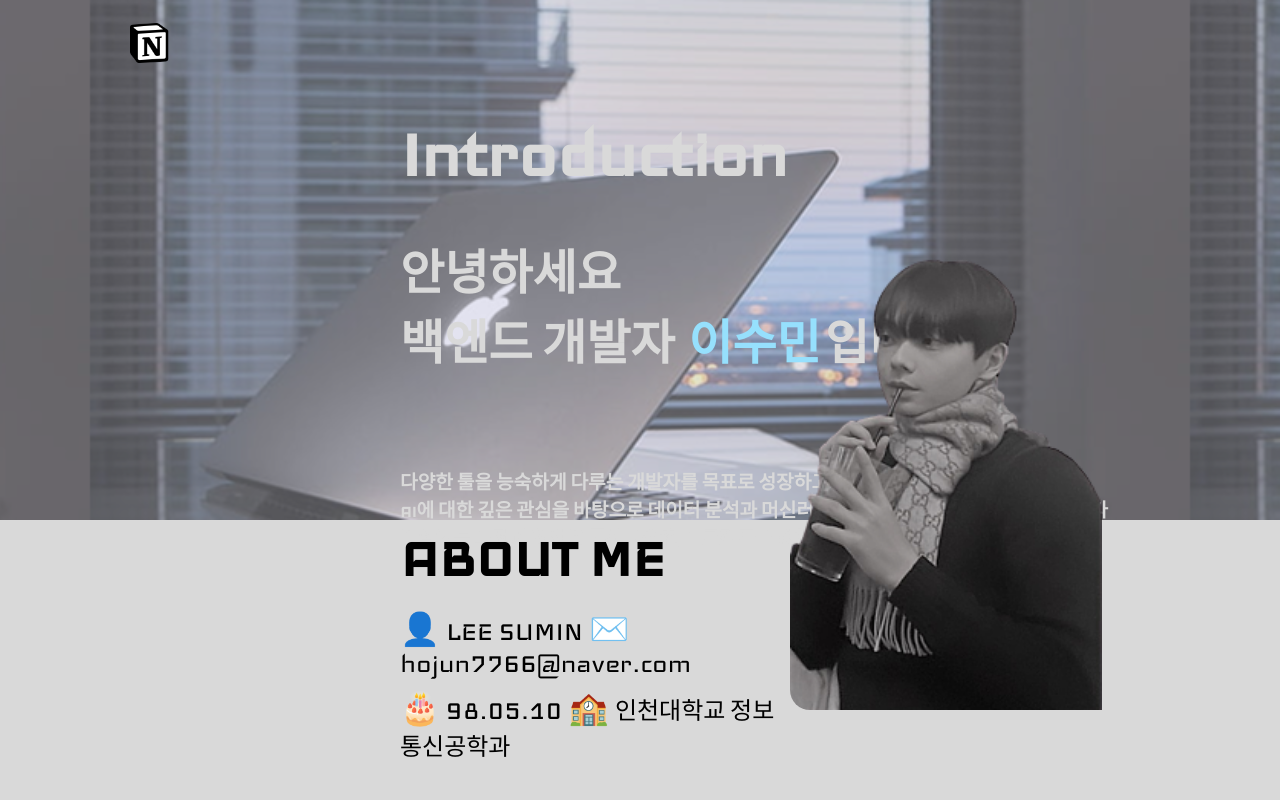
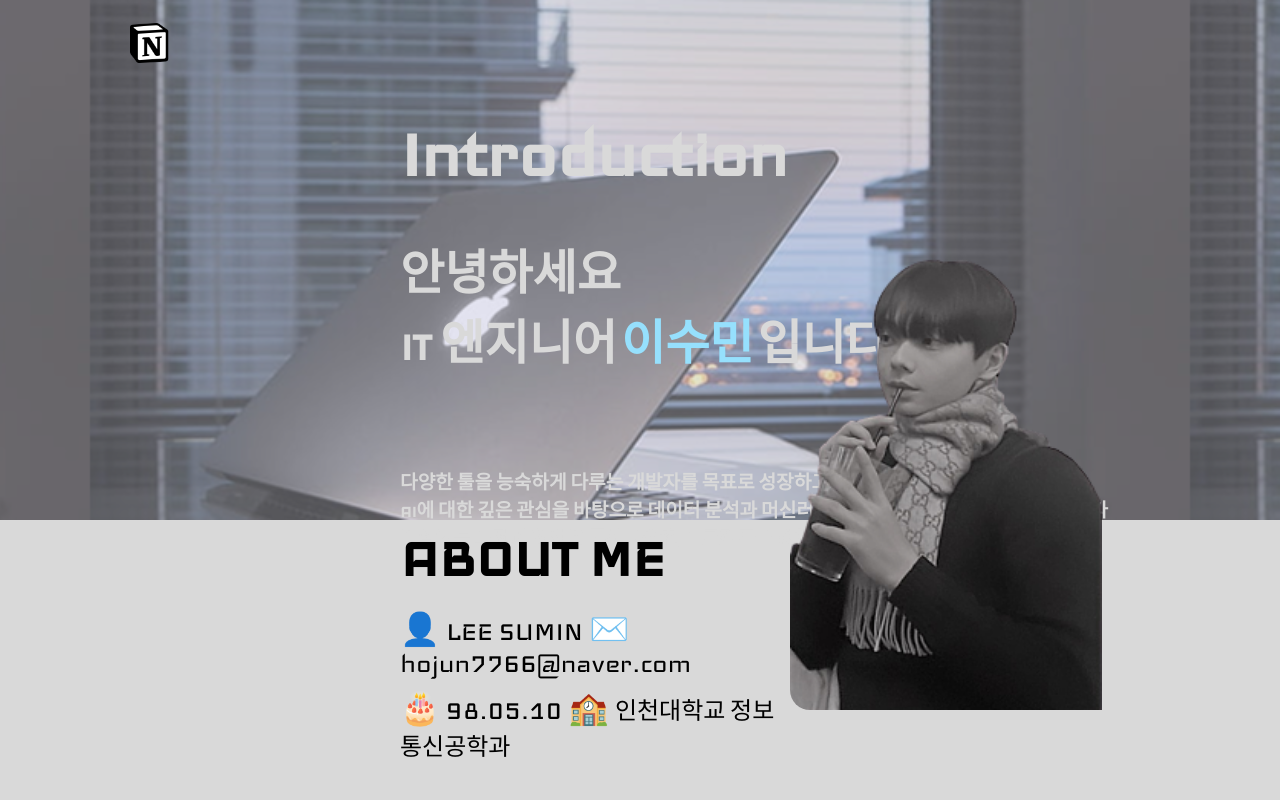
Before and after one commit to leesumin7766/portfolio, a Next.js app in the folder client/: page /main in a window 1280 px wide. Shown: the top 800 px of the page. Built offline with nearby package versions, Linux system fonts and the light colour scheme; a web font is replaced by a local one.

Commit message:
IT 엔지니어로 수정

```diff
--- a/client/src/components/Main.js
+++ b/client/src/components/Main.js
@@ -33,7 +33,7 @@ const Main = () => {
        }}>
         <div className={styles.introText}>
           <h1>Introduction</h1>
-          <h2>안녕하세요<br/>백엔드 개발자 <span className={styles.highlightName}>이수민</span>입니다</h2><p></p>
+          <h2>안녕하세요<br/>IT 엔지니어<span className={styles.highlightName}>이수민</span>입니다</h2><p></p>
           <div className ={styles.introP}>
           <h4>다양한 툴을 능숙하게 다루는 개발자를 목표로 성장하고 있습니다<br></br>
             AI에 대한 깊은 관심을 바탕으로 데이터 분석과 머신러닝 기술을 프로젝트에 적용해왔습니다<br></br>
```
